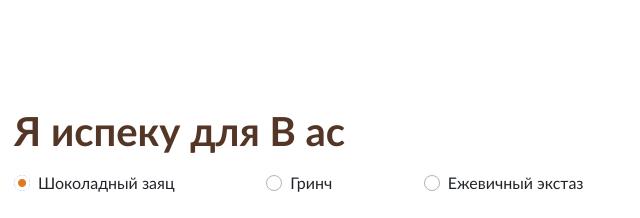
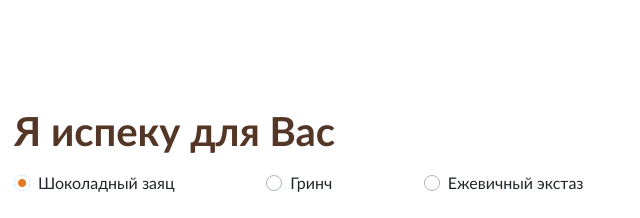
Before and after one commit to SultanKydyrkozha/bootstrap, a plain HTML site: page work/index.html in a window 1280 px wide. Shown: the part 1514-1732 px from the top of the page, 41-681 px from the left. Drawn offline with nearby package versions, Linux system fonts and the light colour scheme.

Commit message:
Update index.html

```diff
--- a/work/index.html
+++ b/work/index.html
@@ -114,7 +114,7 @@
           </div>
         </div>
       </div>
-      <h1 class="cook mt-5 mb-3">Я испеку для В ас</h1>
+      <h1 class="cook mt-5 mb-3">Я испеку для Вас</h1>
       <div class="cookies mb-5 d-flex justify-content-between">
         <div class="d-flex align-items-center custom-control custom-radio custom-control">
           <input type="radio" id="rd_1" name="rd" checked="true" class="custom-control-input" value="Yes">
```
